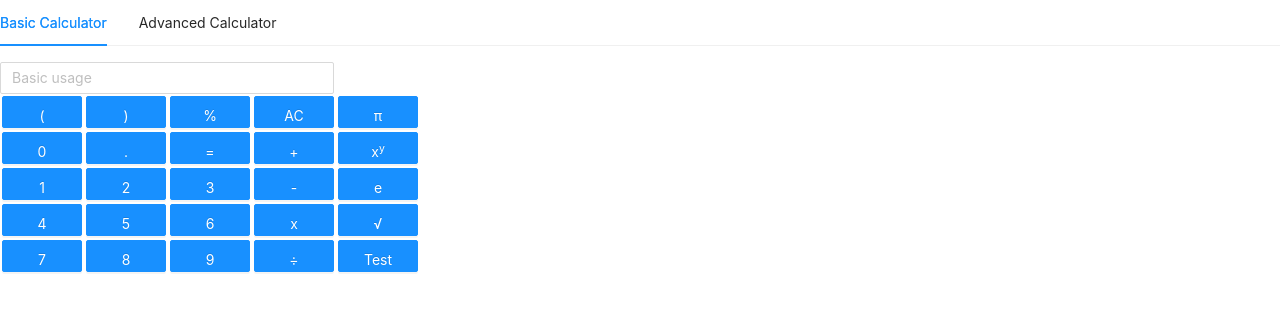
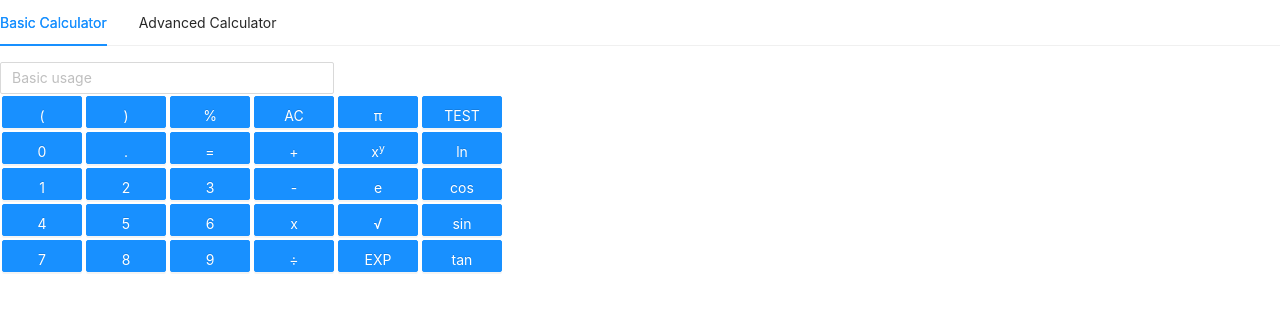
Before and after one commit to EliBloom/React-Calculator, a React (Create React App) app in the folder react-calculator/: page / in a window 1280 px wide. Shown: the top 310 px of the page. Built offline with nearby package versions, Linux system fonts and the light colour scheme.

Commit message:
Got basic math functions to work

```diff
--- a/react-calculator/src/components/BasicCalculator/BasicCalculator.jsx
+++ b/react-calculator/src/components/BasicCalculator/BasicCalculator.jsx
@@ -21,7 +21,7 @@ export default function BasicCalculator({ errorMessageCallback }) {
   let operatorMap = useRef({
     "(": [],
     ")": [],
-    "^sqrt": [],
+    "^sqrtsinloglncostan": [],
     "*/x÷%": [],
     "+-": [],
   });
@@ -33,6 +33,8 @@ export default function BasicCalculator({ errorMessageCallback }) {
 
   /**
    * Callback for when a number is entered into the calculator.
+   *
+   * @param digit - string of the numerical input.
    */
   function handleDigitCallback(digit) {
     operand.current += digit;
@@ -43,6 +45,8 @@ export default function BasicCalculator({ errorMessageCallback }) {
   /**
    * Callback for when an operator is entered. This will push the operand and operator to their perspective arrays
    * as well as increase the equationIndex.
+   *
+   * @param operator - the mathematical operator symbol, e.g. +/*()
    */
   function handleOperatorCallback(operator) {
     if (operand.current) {
@@ -83,6 +87,22 @@ export default function BasicCalculator({ errorMessageCallback }) {
   }
 
   /**
+   * Callback for when a math function button is pressed.
+   *
+   * @param functionName - the name of the math function being called.
+   */
+  function handleMathFunctionCallback(functionName) {
+    // equationIndex.current += 1;
+    handleOperatorCallback(functionName);
+    handleOperatorCallback("(");
+
+    console.log(equation.current);
+    console.log(operatorMap.current);
+
+    setEquationString(equationString + functionName + "(");
+  }
+
+  /**
    * Callback for when the equals sign has been clicked, calls the method, calculate to find the final solution to the
    * mathematical expression.
    */
@@ -105,7 +125,7 @@ export default function BasicCalculator({ errorMessageCallback }) {
     operatorMap.current = {
       "(": [],
       ")": [],
-      "^sqrt": [],
+      "^sqrtsinloglncostan": [],
       "*/x÷%": [],
       "+-": [],
     };
@@ -164,6 +184,11 @@ export default function BasicCalculator({ errorMessageCallback }) {
                     parseInt(rightOperand)
                   );
 
+                  // // Check to see if the character to the left of opening parentheses is the same as one of the characters in the math functions
+                  // if("nsgt".includes(equation.current[operatorIndex-2])){
+
+                  // }
+
                   // make sure that there is only one subequation between the paranthesis
                   if (a - openingParentheses === 4) {
                     // Used to keep track of the sub equation idexes, including opening/closin parentheses.
@@ -180,7 +205,7 @@ export default function BasicCalculator({ errorMessageCallback }) {
                   operatorMap.current = {
                     "(": [],
                     ")": [],
-                    "^sqrt": [],
+                    "^sqrtsinloglncostan": [],
                     "*/x÷%": [],
                     "+-": [],
                   };
@@ -211,15 +236,15 @@ export default function BasicCalculator({ errorMessageCallback }) {
       operatorMap.current = {
         "(": [],
         ")": [],
-        "^sqrt": [],
+        "^sqrtsinloglncostan": [],
         "*/x÷%": [],
         "+-": [],
       };
 
       ///re assign the indexes of the operators in the equation
       for (let index of equation.current.keys()) {
-        if ("^sqrt".includes(equation.current[index])) {
-          operatorMap.current["^sqrt"].push(index);
+        if ("^sqrtsinloglncostan".includes(equation.current[index])) {
+          operatorMap.current["^sqrtsinloglncostan"].push(index);
         }
         if ("*/x÷%".includes(equation.current[index])) {
           operatorMap.current["*/x÷%"].push(index);
@@ -263,6 +288,7 @@ export default function BasicCalculator({ errorMessageCallback }) {
             operator,
             parseFloat(rightOperand)
           );
+
           //replace the sub equation, e.g. "1+1", with the solved value, 2
           equation.current.splice(operatorIndex - 1, 3, runningTotal);
 
@@ -291,6 +317,10 @@ export default function BasicCalculator({ errorMessageCallback }) {
 
   /**
    * Helper function where the simple mathematical operations are actually performed, e.g. 1+1, 2-1, etc..
+   *
+   * @param leftOperand - left digit in equation
+   * @param operator - the operator symbol
+   * @param rightOperand - the right operator
    */
   function performOperation(leftOperand, operator, rightOperand) {
     let total = 0;
@@ -300,6 +330,18 @@ export default function BasicCalculator({ errorMessageCallback }) {
         break;
       case "sqrt":
         total = Math.sqrt(rightOperand);
+        break;
+      case "sin":
+        total = Math.sin((rightOperand * Math.PI) / 180);
+        break;
+      case "cos":
+        total = Math.cos((rightOperand * Math.PI) / 180);
+        break;
+      case "tan":
+        total = Math.tan((rightOperand * Math.PI) / 180);
+        break;
+      case "ln":
+        total = Math.log(rightOperand);
         break;
       case "x":
         total = leftOperand * rightOperand;
@@ -339,6 +381,7 @@ export default function BasicCalculator({ errorMessageCallback }) {
         allClearCallback={handleAllClearCallback}
         piCallback={handlePiCallback}
         eulersCallback={handleEulersCallback}
+        mathFunctionCallback={handleMathFunctionCallback}
       />
     </div>
   );
--- a/react-calculator/src/components/BasicCalculator/ButtonPad/ButtonPad.jsx
+++ b/react-calculator/src/components/BasicCalculator/ButtonPad/ButtonPad.jsx
@@ -12,6 +12,7 @@ export default function ButtonPad({
   allClearCallback,
   piCallback,
   eulersCallback,
+  mathFunctionCallback,
 }) {
   const buttonStyle = { padding: "8px", margin: "2px", width: "80px" };
 
@@ -70,6 +71,15 @@ export default function ButtonPad({
             π
           </Button>
         </Col>
+        <Col>
+          <Button
+            style={buttonStyle}
+            type="primary"
+            onClick={() => mathFunctionCallback("log")}
+          >
+            TEST
+          </Button>
+        </Col>
       </Row>
       <Row>
         <Col>
@@ -115,6 +125,15 @@ export default function ButtonPad({
             onClick={() => operatorCallback("^")}
           >
             x<sup>y</sup>
+          </Button>
+        </Col>
+        <Col>
+          <Button
+            style={buttonStyle}
+            type="primary"
+            onClick={() => mathFunctionCallback("ln")}
+          >
+            ln
           </Button>
         </Col>
       </Row>
@@ -164,6 +183,15 @@ export default function ButtonPad({
             e
           </Button>
         </Col>
+        <Col>
+          <Button
+            style={buttonStyle}
+            type="primary"
+            onClick={() => mathFunctionCallback("cos")}
+          >
+            cos
+          </Button>
+        </Col>
       </Row>
       <Row>
         <Col>
@@ -211,6 +239,15 @@ export default function ButtonPad({
             √
           </Button>
         </Col>
+        <Col>
+          <Button
+            style={buttonStyle}
+            type="primary"
+            onClick={() => mathFunctionCallback("sin")}
+          >
+            sin
+          </Button>
+        </Col>
       </Row>
       <Row>
         <Col>
@@ -255,7 +292,16 @@ export default function ButtonPad({
             type="primary"
             onClick={() => allClearCallback()}
           >
-            Test
+            EXP
+          </Button>
+        </Col>
+        <Col>
+          <Button
+            style={buttonStyle}
+            type="primary"
+            onClick={() => mathFunctionCallback("tan")}
+          >
+            tan
           </Button>
         </Col>
       </Row>
```
